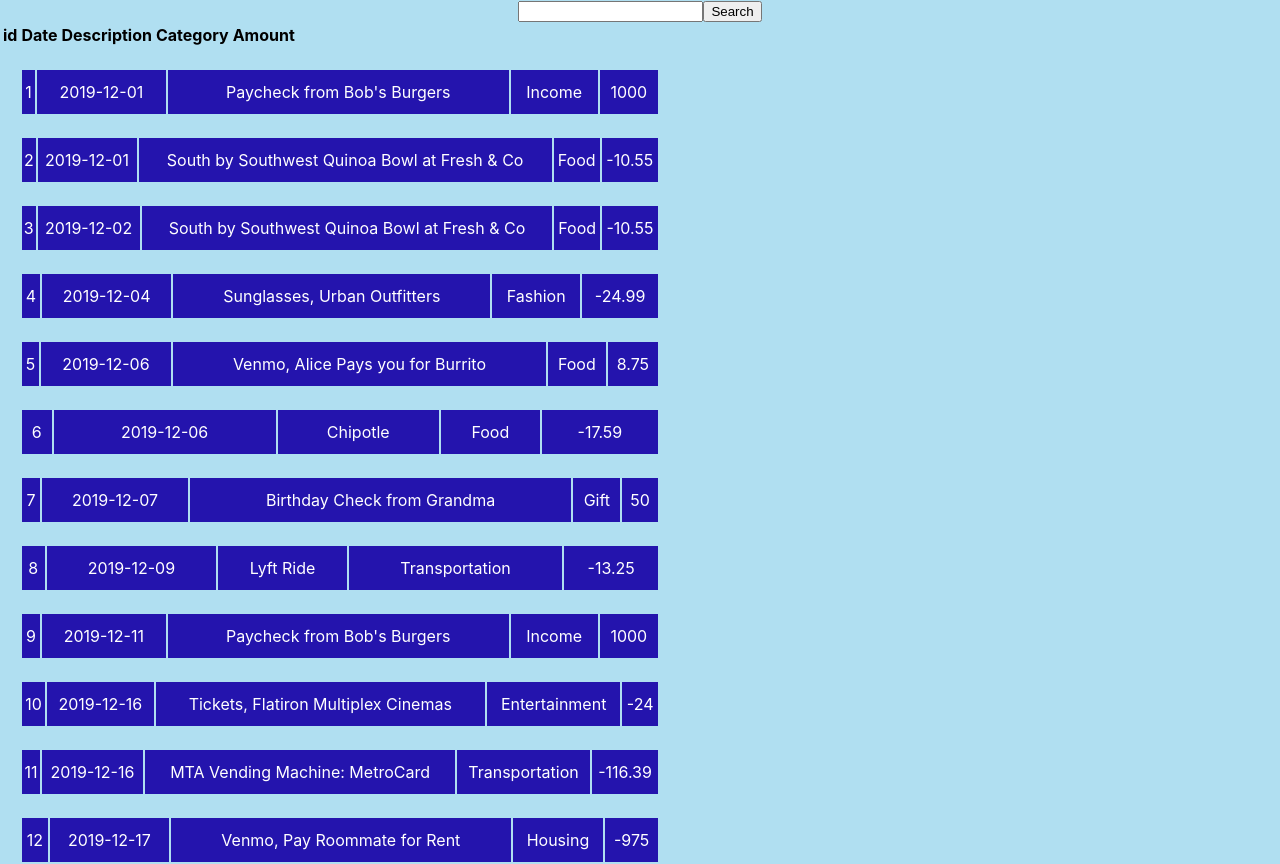
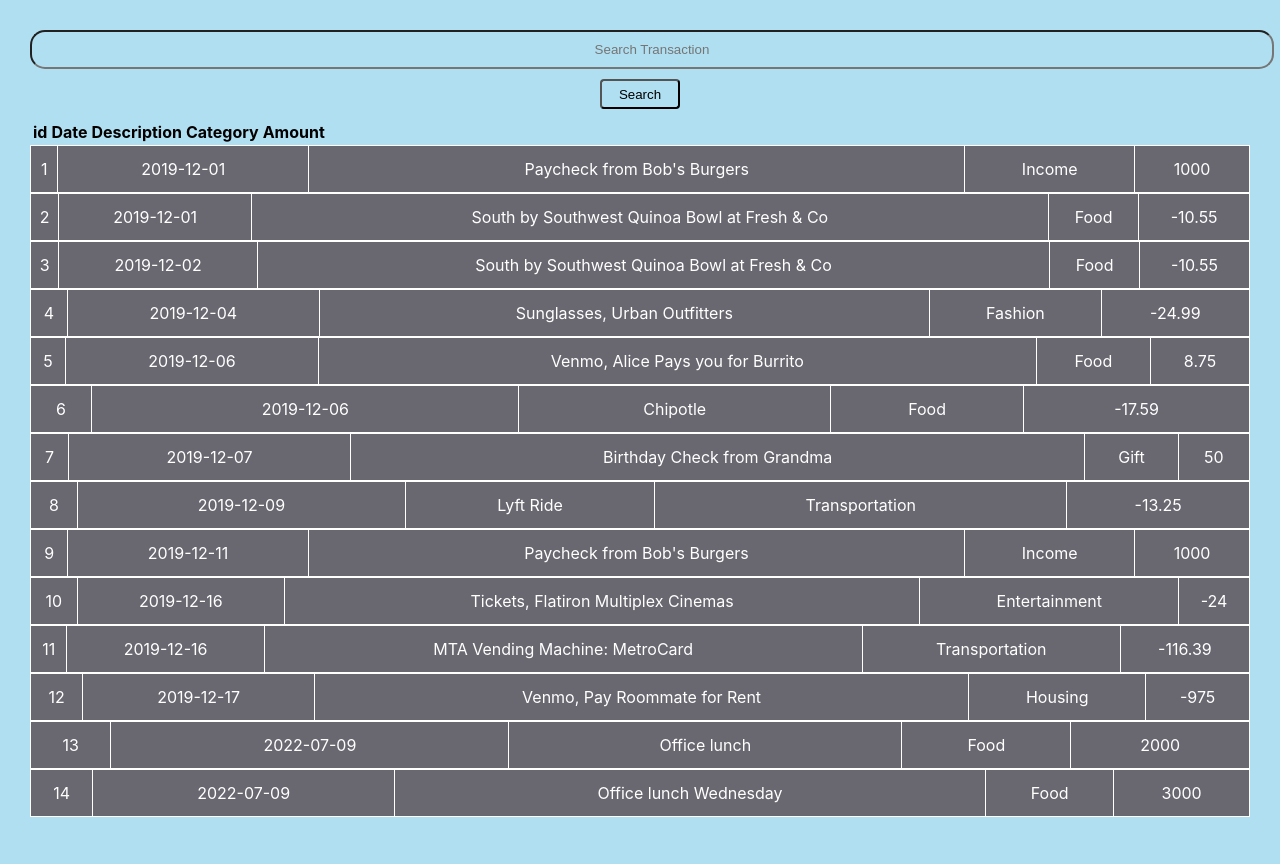
Before and after one commit to DKarimi90/bank-of-flatiron, a React (Create React App) app: page / in a window 1280 px wide. Shown: the top 864 px of the page. Built offline with nearby package versions, Linux system fonts and the light colour scheme; data requests are answered from the project's data file.

Commit message:
Styled the 'Search element'

```diff
--- a/src/App.css
+++ b/src/App.css
@@ -10,6 +10,7 @@
 }
 .App {
   text-align: center;
+  margin: 30px;
 }
 
 .App-logo {
@@ -47,16 +48,17 @@
   }
 }
 .table {
-  border-collapse: separate;
-  width: 50%;
-  margin: 20px;
+  border-collapse: collapse;
+  width: 100%;
+  height: 6vh;
+
 
 }
 .table th {
   padding-top: 12px;
   padding-bottom: 12px;
   text-align: left;
-  background-color: #2414ad;
+  background-color: #dad9eb;
   color: white;
   text-align: center;
 
@@ -68,6 +70,25 @@
   padding-top: 12px;
   padding-bottom: 12px;
   text-align: left;
-  background-color: #2414ad;
+  background-color: #696870;
   color: white;
-  text-align: center;}
+  text-align: center;
+  border: 1px solid white}
+  .form .search {
+    width: 100%;
+    padding: 10px;
+    border-radius: 15px;
+    background: transparent;
+    text-align: center;
+
+  }
+  .search-button {
+    margin: 10px;
+    width: 5rem;
+    height: 30px;
+    border-radius:4px;
+    background-color: transparent;
+  }
+  .search-button:hover {
+    background: rgb(238, 238, 225);
+  }
--- a/src/Component/Transactions.js
+++ b/src/Component/Transactions.js
@@ -13,7 +13,7 @@
 
 
 
-    fetch("http://localhost:3000/transactions")
+    fetch("http://localhost:3003/transactions")
     .then(response => response.json())
     .then(jsonData => {
         console.log(jsonData)
@@ -25,14 +25,13 @@
 
   return (
     <div>
-              <form>
-            <input type="text" value={searchValue} onChange={e => setSearchValue(e.target.value)} />
-            <button onClick={handleSearch}>Search</button>
+              <form className = "form">
+            <input className = "search" type="text" value={searchValue} onChange={e => setSearchValue(e.target.value)} placeholder = "Search Transaction"/>
+            <button className = "search-button" onClick={handleSearch}>Search</button>
         </form>
 <table>
 <tbody>
 <tr>
-
    <th>id</th>
     <th>Date</th>
     <th>Description</th>
```
Lines whose indentation alone changed are shown as unchanged.
